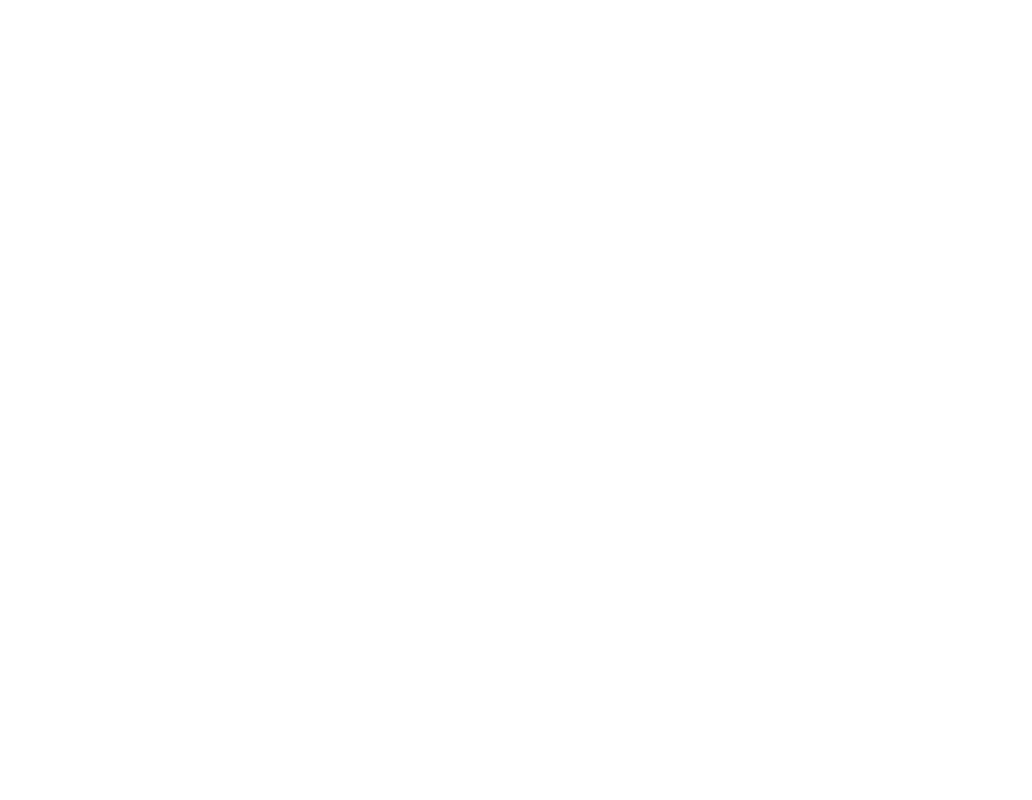
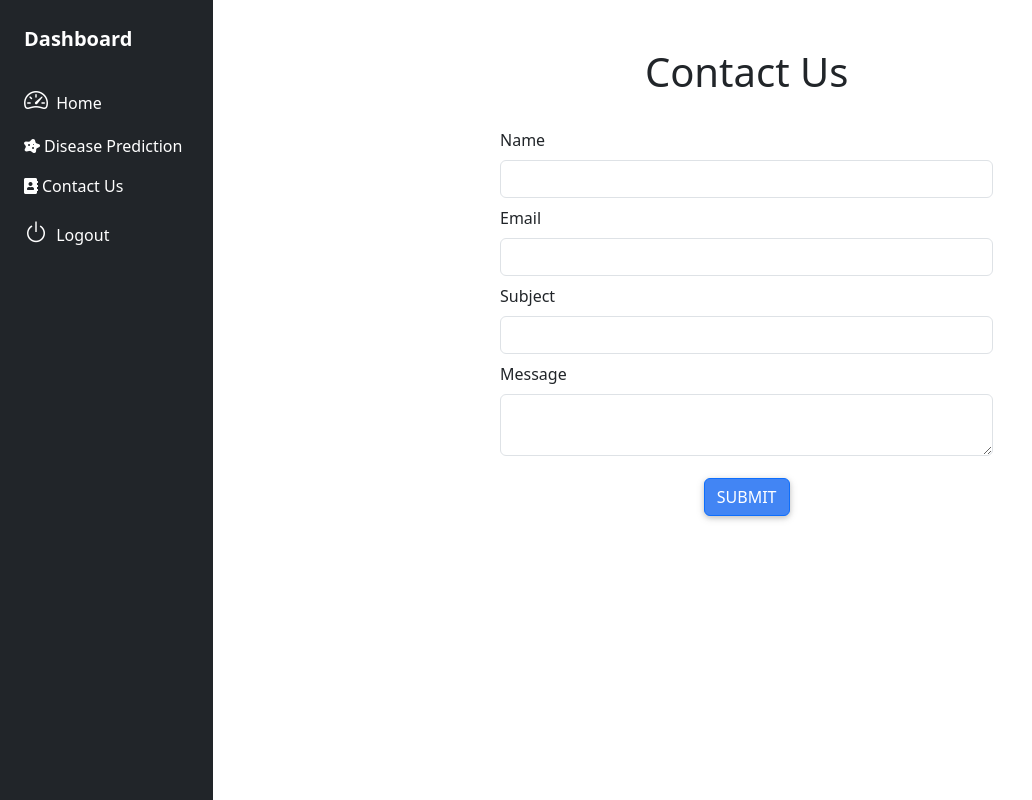
Before and after one commit to WarunaDisanayaka/tea-leaves-diseases-prediciton, a React (Create React App) app in the folder frontend/: page /contact in a window 1280 px wide. Before the commit this address had no page. Shown: the whole page, without its empty margins (0-1032 px from the left). Built offline with nearby package versions, Linux system fonts and the light colour scheme; no server answers.

Commit message:
Updated login page , titles

```diff
--- a/frontend/src/App.jsx
+++ b/frontend/src/App.jsx
@@ -11,6 +11,7 @@ import Home from './Home';
 import Lineprediction from './Lineprediction';
 import Registration from './Registration';
 import ProductionLines from './admin/ProductionLines';
+import Contact from './Contact';
 
 function App() {
   return (
@@ -19,6 +20,7 @@ function App() {
         <Route index element={<Home />} />
         <Route path="home" element={<Home />} />
         <Route path="lineprediction" element={<Lineprediction />} />
+        <Route path="contact" element={<Contact />} />
       </Route>
       <Route path="admin/dashboard" element={<Admindashboard />}>
         <Route index element={<LineChartFromDatabase />} />
--- /dev/null
+++ b/frontend/src/Contact.jsx
@@ -0,0 +1,108 @@
+import React, { useState } from 'react';
+import axios from 'axios';
+import Swal from 'sweetalert2';
+
+function ContactUs() {
+  const [formData, setFormData] = useState({
+    name: '',
+    email: '',
+    subject: '',
+    message: '',
+  });
+
+  const [error, setError] = useState('');
+
+  const handleChange = (e) => {
+    setFormData({ ...formData, [e.target.name]: e.target.value });
+  };
+
+  const handleSubmit = (e) => {
+    e.preventDefault();
+
+    // Validate form fields (you can add more validation logic)
+    if (!formData.name || !formData.email || !formData.subject || !formData.message) {
+      setError('All fields are required');
+      return;
+    }
+
+    // Make an API call to handle the form submission
+    axios.post('http://localhost:8081/contactUs', formData)
+      .then((res) => {
+        if (res.data.Status === 'Success') {
+          Swal.fire('Success', 'Your message has been sent successfully!', 'success');
+          // Clear the form after successful submission
+          setFormData({
+            name: '',
+            email: '',
+            subject: '',
+            message: '',
+          });
+        } else {
+          setError('Error submitting the form. Please try again later.');
+        }
+      })
+      .catch((err) => {
+        setError('An error occurred while submitting the form. Please try again later.');
+        console.error('Error:', err.message);
+      });
+  };
+
+  return (
+    <div className="container-fluid mt-5 add-users">
+      <h1 className="text-center">Contact Us</h1>
+      <div className="row justify-content-center">
+        <div className="col-md-6 mt-3">
+          <form onSubmit={handleSubmit}>
+            <div className="form-group">
+              <label>Name</label>
+              <input
+                type="text"
+                className="form-control"
+                name="name"
+                value={formData.name}
+                onChange={handleChange}
+              />
+            </div>
+            <div className="form-group">
+              <label>Email</label>
+              <input
+                type="email"
+                className="form-control"
+                name="email"
+                value={formData.email}
+                onChange={handleChange}
+              />
+            </div>
+            <div className="form-group">
+              <label>Subject</label>
+              <input
+                type="text"
+                className="form-control"
+                name="subject"
+                value={formData.subject}
+                onChange={handleChange}
+              />
+            </div>
+            <div className="form-group">
+              <label>Message</label>
+              <textarea
+                className="form-control"
+                name="message"
+                value={formData.message}
+                onChange={handleChange}
+              />
+            </div>
+            {error && <span className="error-text">{error}</span>}
+            <div className="mt-3 mb-4 text-center">
+              <button type="submit" className="btn btn-primary">
+                Submit
+              </button>
+            </div>
+          </form>
+        </div>
+      </div>
+    </div>
+  );
+}
+
+export default ContactUs;
--- a/frontend/src/Dashboard.jsx
+++ b/frontend/src/Dashboard.jsx
@@ -37,10 +37,13 @@ function Dashboard() {
 								<Link to="/" data-bs-toggle="collapse" className="nav-link text-white px-0 align-middle">
 									<i className="fs-4 bi-speedometer2"></i> <span className="ms-1 d-none d-sm-inline">Home</span> </Link>
 							</li>
-
 							<li>
 								<Link to="/lineprediction" className="nav-link px-0 align-middle text-white">
                                 <i class="fas fa-disease"></i><span className="ms-1 d-none d-sm-inline">Disease Prediction</span> </Link>
+							</li>
+							<li>
+								<Link to="/contact" className="nav-link px-0 align-middle text-white">
+                                <i class="fas fa-address-book"></i><span className="ms-1 d-none d-sm-inline">Contact Us</span> </Link>
 							</li>
 							<li onClick={handleLogout}>
 								<a href="" className="nav-link px-0 align-middle text-white">
--- a/frontend/src/Login.jsx
+++ b/frontend/src/Login.jsx
@@ -51,12 +51,25 @@ function Login() {
     console.log('Form values:', values);
   };
 
+  const inlineStyle = {
+    background: 'url("https://ceylontoday.lk/wp-content/uploads/2023/02/01-277.jpg") no-repeat center center fixed',
+    backgroundSize: 'cover',
+    fontFamily: 'Roboto, sans-serif',
+    height: '100vh',
+    overflow: 'hidden',
+  };
+
   return (
-    <div className="centered-container">
+    <div style={inlineStyle} className="centered-container">
       <div className="container">
-        <h1 className="text-center">Tea leaves diseases</h1>
+        <div className="row">
+          {/* Left Side - Welcome Paragraph */}
+          <div className="col-md-6">
+            <h1>Welcome to our Tea Leaf Disease Detection System!</h1>
+            <p>This tool uses smart technology to help Sri Lanka's tea farmers quickly find out what's wrong with their tea plants. It tells them the disease, how to fix it, and how long it will take to get their plants healthy again. Our easy-to-use system is here to make tea farming better by saving crops and supporting green farming. Dive in to see how we're changing the future of tea farming with technology!</p>
+          </div>
 
-        <div className="row justify-content-center">
+          {/* Right Side - Login Form */}
           <div className="col-md-6">
             <form onSubmit={handleSubmit}>
               <div className="form-group">
--- a/frontend/src/Registration.jsx
+++ b/frontend/src/Registration.jsx
@@ -61,7 +61,7 @@ function Registration() {
    return (
       <div className="centered-container">
          <div className="container">
-            <h1 className="text-center">PlantexMate</h1>
+            <h1 className="text-center">Tea Leaf Disease Detection </h1>
             <div className="row justify-content-center">
                <div className="col-md-6">
                   <form onSubmit={handleSubmit}>
```
Also changed, not shown: 1 other file (tests, documents, lock files or other folders).
